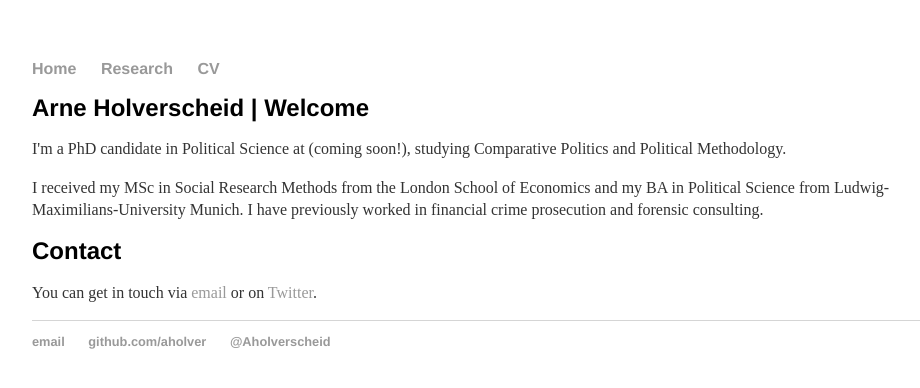
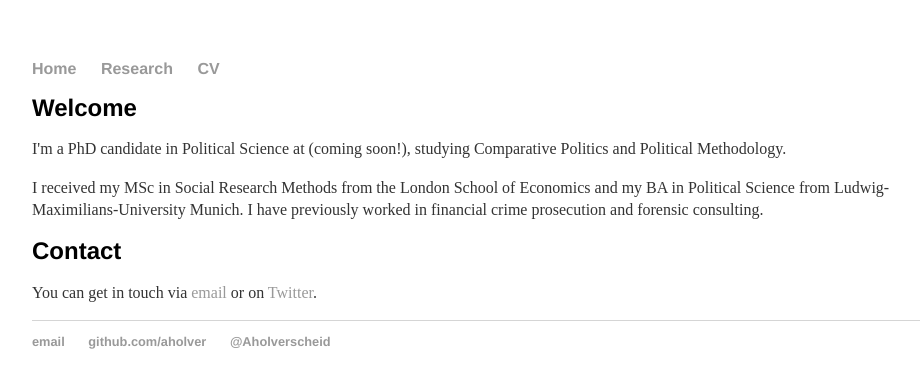
Before and after one commit to aholver/aholver.github.io, a Jekyll site: the page built from index.html, in a window 1280 px wide. Shown: the top 388 px of the page, without its empty margins (160-1080 px from the left). Built offline with Jekyll 4.4.1, drawn with Linux system fonts in a browser that asks for light colours.

Commit message:
Update index.html

```diff
--- a/index.html
+++ b/index.html
@@ -3,7 +3,7 @@ layout: default
 title: Arne Holverscheid
 ---
 <div class="blurb">
-	<h1>Arne Holverscheid | Welcome</h1>
+	<h1>Welcome</h1>
 	<p>I'm a PhD candidate in Political Science at (coming soon!), studying Comparative Politics and Political Methodology.</p>
 	<p>I received my MSc in Social Research Methods from the London School of Economics and my BA in Political Science from Ludwig-Maximilians-University Munich. I have previously worked in financial crime prosecution and forensic consulting.</p>
 	<p> </p>
```
